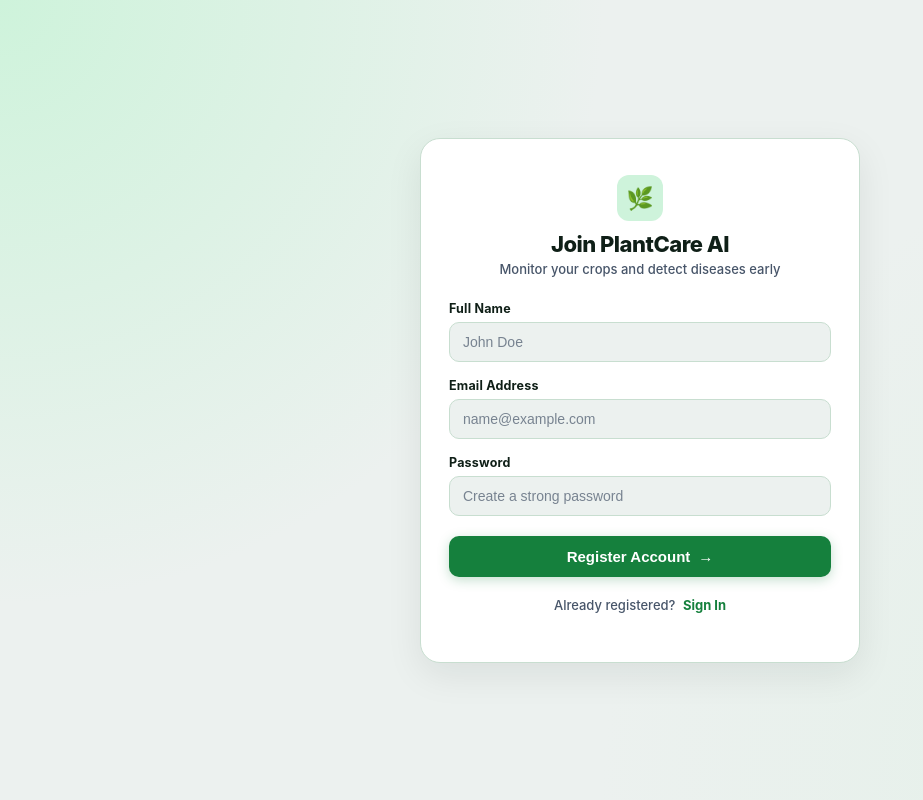
After one commit to KarthikJ-2008/SmartPlant-AI, a Python web app: template templates/register.html in a window 1280 px wide. The commit adds this page. Shown: the whole page, without its empty margins (0-923 px from the left). Run offline with Jinja, Linux system fonts and the light colour scheme; the template is opened without the code that fills it, so the values that code supplies are empty.

Commit message:
Added Authentication and its styles

```diff
--- a/static/css/style.css
+++ b/static/css/style.css
@@ -374,3 +374,143 @@ html, body {
 
     .workspace { padding: 16px 12px 28px; }
 }
+
+
+
+
+
+/* ================== AUTHENTICATION PAGES ================== */
+.auth-body {
+    margin: 0;
+    min-height: 100vh;
+    min-height: 100dvh;
+    display: flex;
+    align-items: center;
+    justify-content: center;
+    padding: 20px 16px;
+    background: radial-gradient(circle at top left, var(--accent-soft) 0%, transparent 40%),
+                radial-gradient(circle at bottom right, var(--surface-hover) 0%, transparent 45%),
+                var(--bg);
+    background-color: var(--bg);
+    color: var(--text);
+    font-family: -apple-system, BlinkMacSystemFont, "Segoe UI", Roboto, sans-serif;
+    transition: background-color 0.3s ease, color 0.3s ease;
+}
+
+.auth-card {
+    width: 100%;
+    max-width: 440px;
+    background: var(--surface);
+    border: 1.5px solid var(--border);
+    border-radius: 20px;
+    padding: 36px 28px;
+    box-shadow: 0 12px 36px rgba(15, 31, 23, 0.08);
+}
+
+html[data-theme="dark"] .auth-card { box-shadow: 0 14px 40px rgba(0, 0, 0, 0.45);}
+
+.brand-auth { text-align: center; margin-bottom: 24px;}
+
+.brand-auth .brand-icon {
+    width: 46px;
+    height: 46px;
+    margin: 0 auto 10px;
+    display: grid;
+    place-items: center;
+    background: var(--accent-soft);
+    color: var(--accent);
+    border-radius: 12px;
+    font-size: 22px;
+}
+
+.brand-auth h1 { margin: 0; font-size: 22px; font-weight: 800;
+    letter-spacing: -0.5px; color: var(--text); }
+
+.brand-auth p {margin: 4px 0 0; font-size: 13px;
+    color: var(--muted); font-weight: 500;}
+
+.alert {
+    padding: 12px 14px;
+    border-radius: 10px;
+    margin-bottom: 18px;
+    font-size: 13px;
+    font-weight: 600;
+    display: flex;
+    align-items: center;
+    gap: 8px;
+    line-height: 1.4;
+    animation: fadeIn 0.25s ease-in-out;
+}
+
+.alert-danger {
+    background: var(--danger-bg); color: var(--danger-text);
+    border: 1px solid rgba(185, 28, 28, 0.2);
+}
+
+.alert-success { background: var(--accent-soft); color: var(--accent);
+ border: 1px solid rgba(21, 128, 61, 0.2);}
+
+.alert-info { background: #e0f2fe; color: #0369a1;
+    border: 1px solid rgba(3, 105, 161, 0.2); }
+
+html[data-theme="dark"] .alert-info { background: #082f49; color: #7dd3fc; }
+
+.auth-form { display: flex;flex-direction: column; gap: 16px;}
+
+.form-group {display: flex; flex-direction: column; gap: 6px; text-align: left;}
+
+.form-group label { font-size: 12.5px; font-weight: 700;
+    color: var(--text); letter-spacing: 0.2px;}
+
+.form-group input {
+    width: 100%; padding: 11px 13px;
+    font-size: 14px; border-radius: 10px;
+    border: 1.5px solid var(--border); background: var(--bg);
+    color: var(--text); outline: none;
+    transition: border-color 0.2s ease, box-shadow 0.2s ease;
+}
+
+.form-group input::placeholder { color: var(--muted); opacity: 0.7;}
+
+.form-group input:focus { border-color: var(--accent);
+    box-shadow: 0 0 0 3px rgba(21, 128, 61, 0.15); }
+
+html[data-theme="dark"] .form-group input:focus {
+    box-shadow: 0 0 0 3px rgba(34, 197, 94, 0.25); }
+
+.auth-submit {
+    width: 100%; margin-top: 4px;
+    padding: 12px; background: var(--accent);
+    color: #ffffff; border: none;
+    border-radius: 10px; font-size: 15px;
+    font-weight: 750; cursor: pointer;
+    display: flex; align-items: center;
+    justify-content: center; gap: 8px;
+    box-shadow: 0 3px 12px rgba(21, 128, 61, 0.25);
+    transition: background 0.2s ease, transform 0.15s ease, box-shadow 0.2s ease;
+}
+
+.auth-submit:hover { background: var(--accent-hover); transform: translateY(-1px);
+    box-shadow: 0 5px 16px rgba(21, 128, 61, 0.35); }
+
+.auth-submit:hover span { transform: translateX(3px); }
+
+.auth-submit:active { transform: translateY(0); }
+
+.auth-switch {margin-top: 20px; text-align: center; font-size: 13px;
+    color: var(--muted); font-weight: 500;}
+
+.auth-switch a { color: var(--accent); text-decoration: none;
+    font-weight: 700; margin-left: 4px;}
+
+.auth-switch a:hover { color: var(--accent-hover); text-decoration: underline; }
+
+@keyframes fadeIn {
+    from { opacity: 0; transform: translateY(-4px);}
+    to { opacity: 1; transform: translateY(0);}
+}
+
+@media (max-width: 480px) {
+    .auth-card { padding: 24px 18px; border-radius: 16px;}
+    .brand-auth h1 { font-size: 20px; }
+}
--- /dev/null
+++ b/templates/register.html
@@ -0,0 +1,46 @@
+<!DOCTYPE html>
+<html lang="en" data-theme="light">
+<head>
+    <meta charset="UTF-8">
+    <meta name="viewport" content="width=device-width, initial-scale=1.0">
+    <title>Create Account | PlantCare AI</title>
+    <link rel="stylesheet" href="{{ url_for('static', filename='css/style.css') }}">
+</head>
+<body class="auth-body">
+    <div class="auth-card">
+        <div class="brand-auth">
+            <div class="brand-icon">🌿</div>
+            <h1>Join PlantCare AI</h1>
+            <p>Monitor your crops and detect diseases early</p>
+        </div>
+
+        {% with messages = get_flashed_messages(with_categories=true) %}
+            {% if messages %}
+                {% for category, message in messages %}
+                    <div class="alert alert-{{ category }}">{{ message }}</div>
+                {% endfor %}
+            {% endif %}
+        {% endwith %}
+
+        <form action="{{ url_for('register') }}" method="POST" class="auth-form">
+            <div class="form-group">
+                <label for="name">Full Name</label>
+                <input type="text" id="name" name="name" placeholder="John Doe" required>
+            </div>
+            <div class="form-group">
+                <label for="email">Email Address</label>
+                <input type="email" id="email" name="email" placeholder="name@example.com" required>
+            </div>
+            <div class="form-group">
+                <label for="password">Password</label>
+                <input type="password" id="password" name="password" placeholder="Create a strong password" required minlength="4">
+            </div>
+            <button type="submit" class="predict-button auth-submit">Register Account <span>→</span></button>
+        </form>
+
+        <p class="auth-switch">
+            Already registered? <a href="{{ url_for('login') }}">Sign In</a>
+        </p>
+    </div>
+</body>
+</html>
```
Also changed, not shown: templates/login.html (added, +42 -0 lines).
